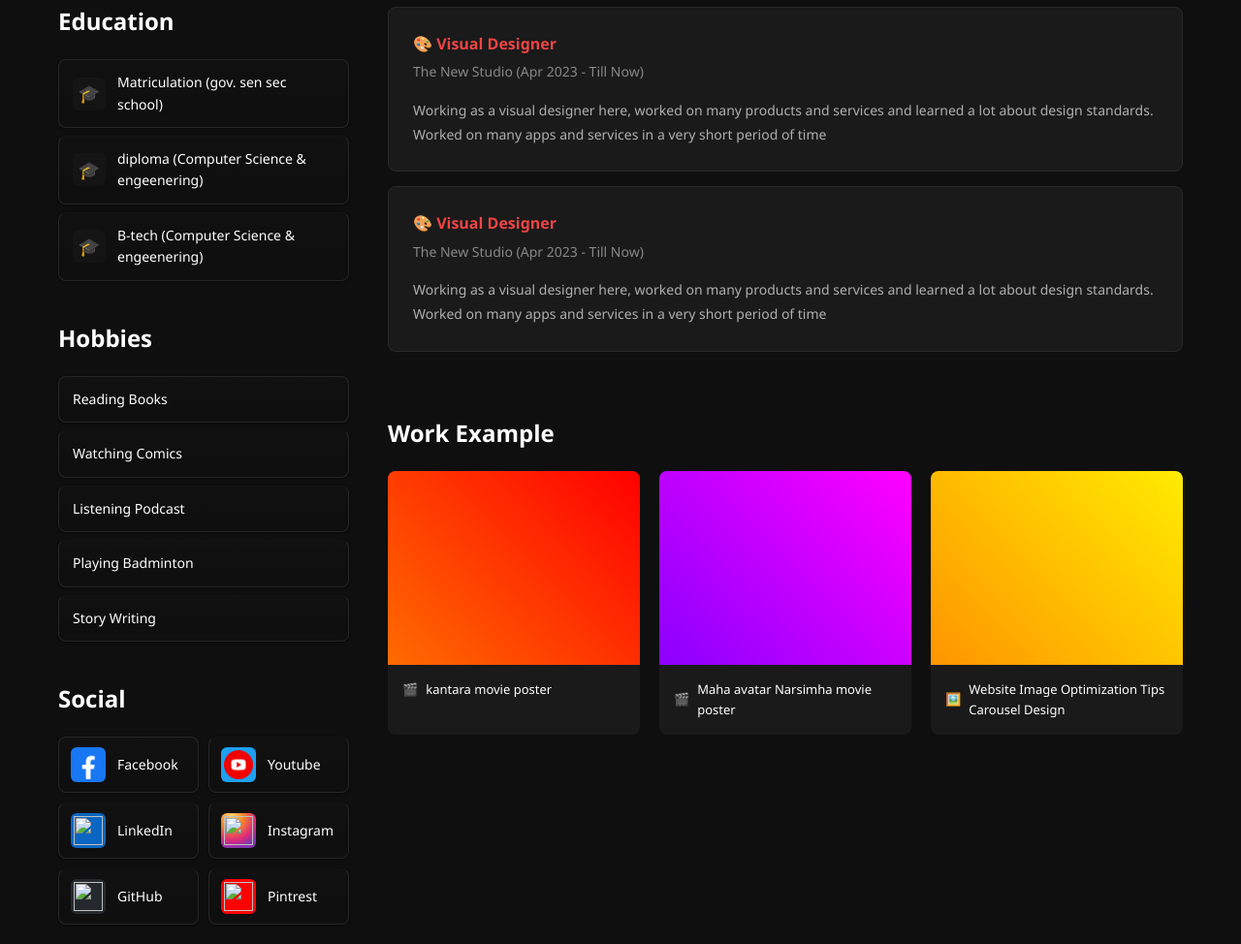
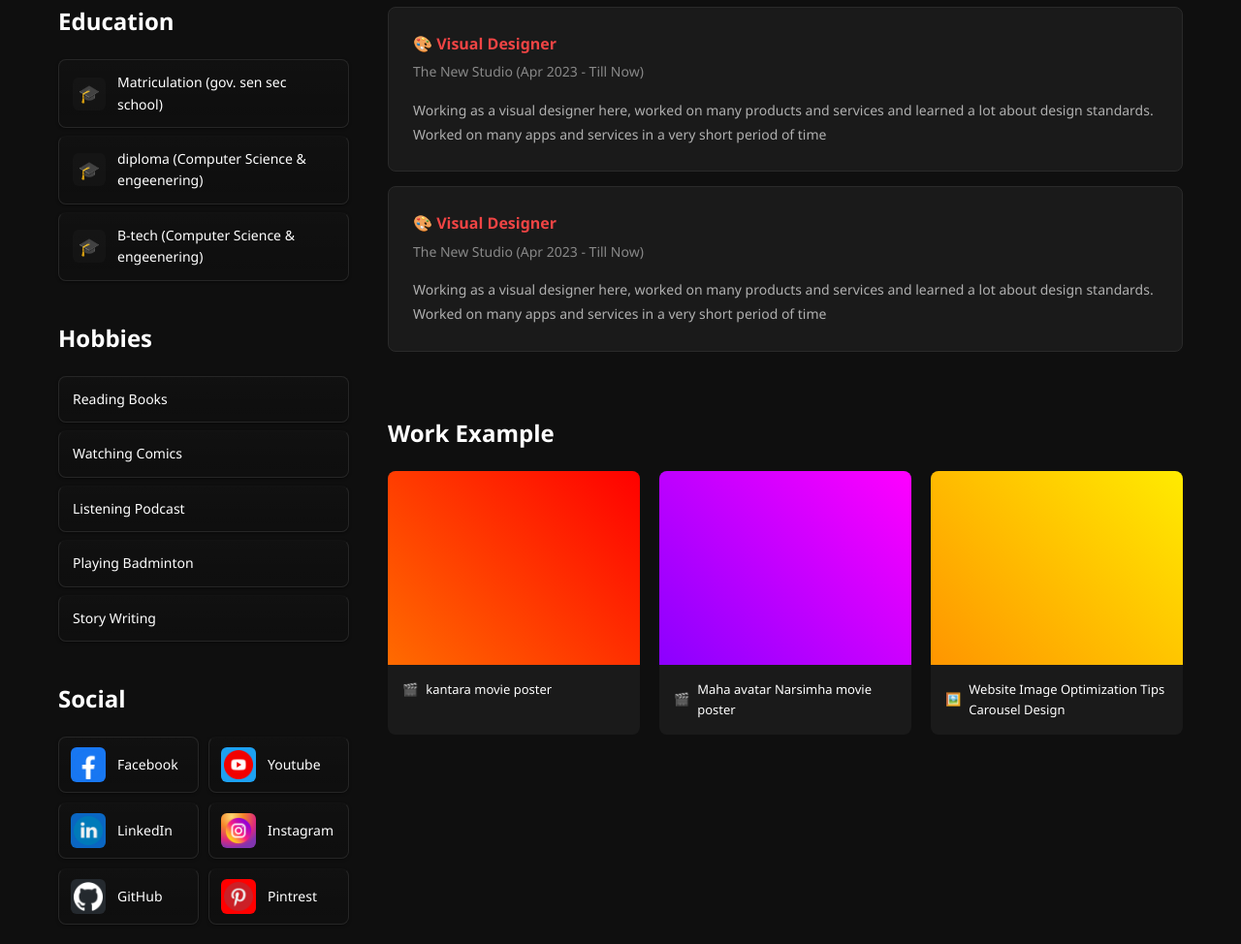
Before and after one commit to Hardikkhyal/hardikkhyal.github.io, a plain HTML site: page portfolio.html in a window 1280 px wide. Shown: the part 1399-2373 px from the top of the page at 97% size. Drawn offline with Linux system fonts and the light colour scheme.

Commit message:
Update social icon image paths in portfolio.html

```diff
--- a/portfolio.html
+++ b/portfolio.html
@@ -137,19 +137,19 @@
                             <span class="social-name">Youtube</span>
                         </a>
                         <a class="social-btn linkedin" href="https://www.linkedin.com/in/hardikkhyal" target="_blank" rel="noopener noreferrer" role="button" aria-label="Open LinkedIn" title="LinkedIn">
-                            <span class="social-icon"><img src="icons/linkedin.png" width="30" height="30"></span>
+                            <span class="social-icon"><img src="icon/linkedin.png" width="30" height="30"></span>
                             <span class="social-name">LinkedIn</span>
                         </a>
                         <a class="social-btn instagram" href="https://www.instagram.com/anime_art_fusion" target="_blank" rel="noopener noreferrer" role="button" aria-label="Open Instagram" title="Instagram">
-                            <span class="social-icon"><img src="icons/instagram.png" width="30" height="30"></span>
+                            <span class="social-icon"><img src="icon/instagram.png" width="30" height="30"></span>
                             <span class="social-name">Instagram</span>
                         </a>
                         <a class="social-btn github" href="https://github.com/Hardikkhyal/" target="_blank" rel="noopener noreferrer" role="button" aria-label="Open GitHub" title="GitHub">
-                            <span class="social-icon"><img src="icons/github.png" width="30" height="30"></span>
+                            <span class="social-icon"><img src="icon/github.png" width="30" height="30"></span>
                             <span class="social-name">GitHub</span>
                         </a>
                         <a class="social-btn youtube" href="https://pin.it/6oInDh7UE" target="_blank" rel="noopener noreferrer" role="button" aria-label="Open YouTube" title="YouTube">
-                            <span class="social-icon"><img src="icons/pinterest.png" width="30" height="30"></span>
+                            <span class="social-icon"><img src="icon/pinterest.png" width="30" height="30"></span>
                             <span class="social-name">Pintrest</span>
                         </a>
                     </div>
```
